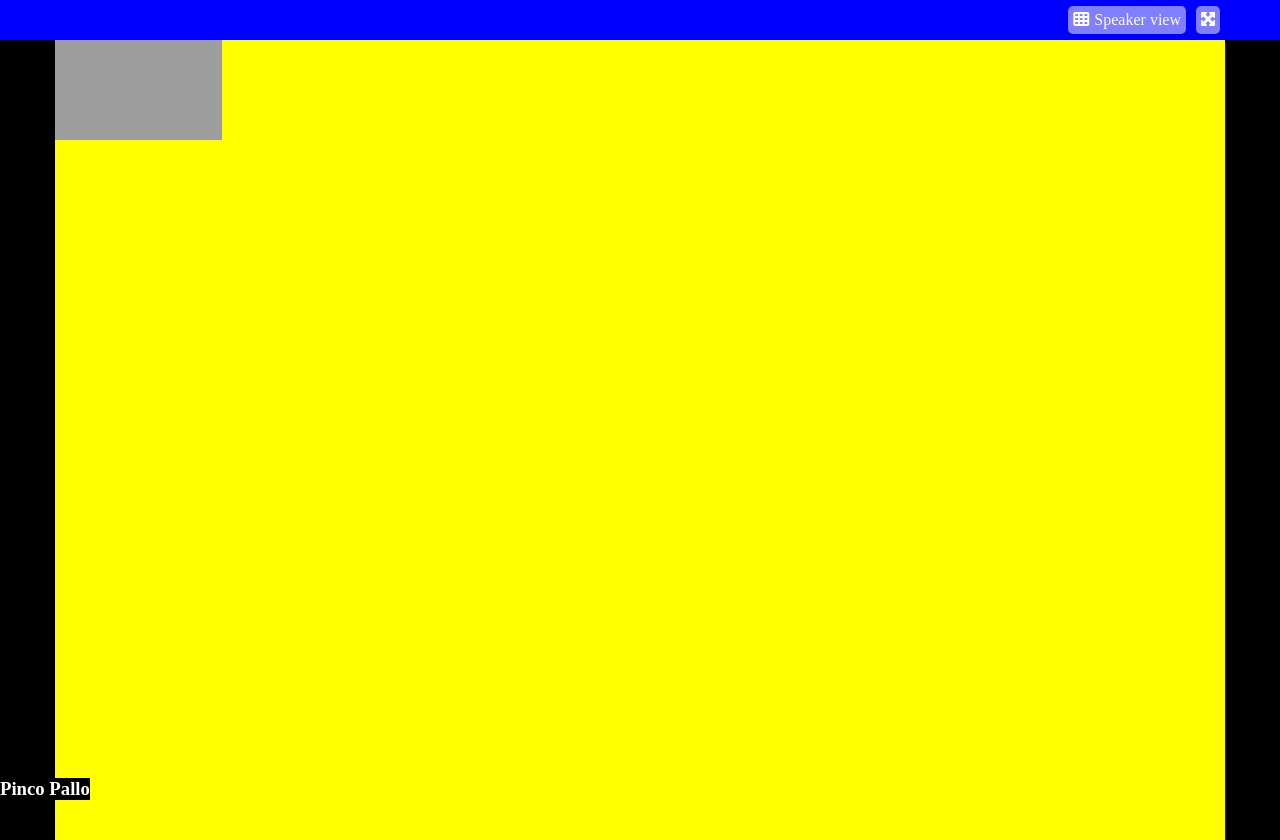
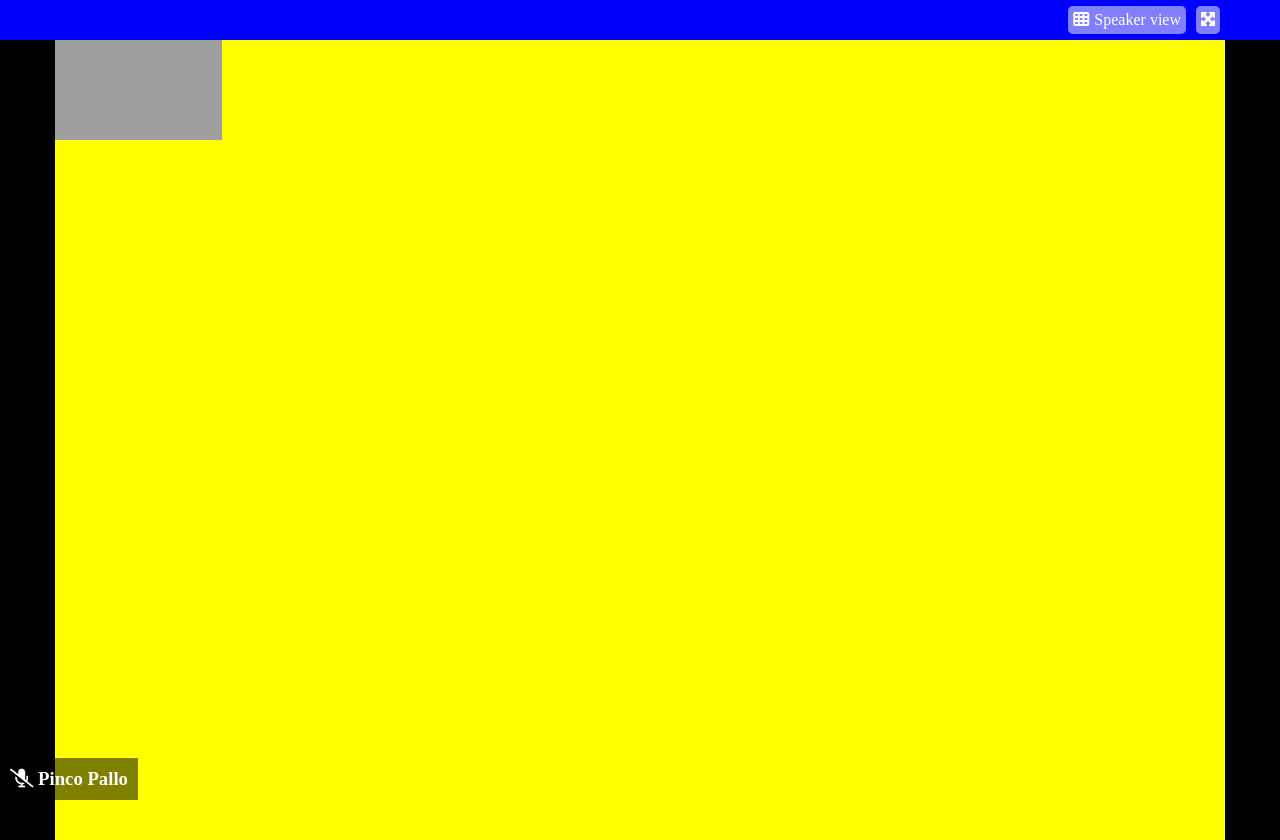
Before and after one commit to Massimiliano214/html-css-zoom, a plain HTML site: page index.html in a window 1280 px wide. Drawn offline with Linux system fonts and the light colour scheme; grey boxes are pictures that could not be loaded.

Commit message:
aggiornamento main

```diff
--- a/css/style.css
+++ b/css/style.css
@@ -70,5 +70,6 @@ header {
     left: 0;
     bottom: 0;
     color: white;
-    background-color: black;
+    background-color: rgba(0, 0, 0, 0.5);
+    padding: 10px;
 }
--- a/index.html
+++ b/index.html
@@ -13,7 +13,6 @@
         <nav class="tasti">
             <a class="cambio" href="#"><i class="blocchi fa-solid fa-table-cells"></i>Speaker view</a>
             <a class="ridimensione" href="#"><i class="fa-solid fa-maximize"></i></a>
-            </a>
         </nav>
     </header>
 
@@ -21,7 +20,7 @@
         <div class="container">
             <div class="images">
                 <img class="image" src="https://picsum.photos/500/300" alt="webcam"/>
-                <h3 class="Nominativo">Pinco Pallo</h3>
+                <h3 class="Nominativo"><i class="fa-solid fa-microphone-slash"></i> Pinco Pallo</h3>
             </div>
         </div>
     </main>
```
